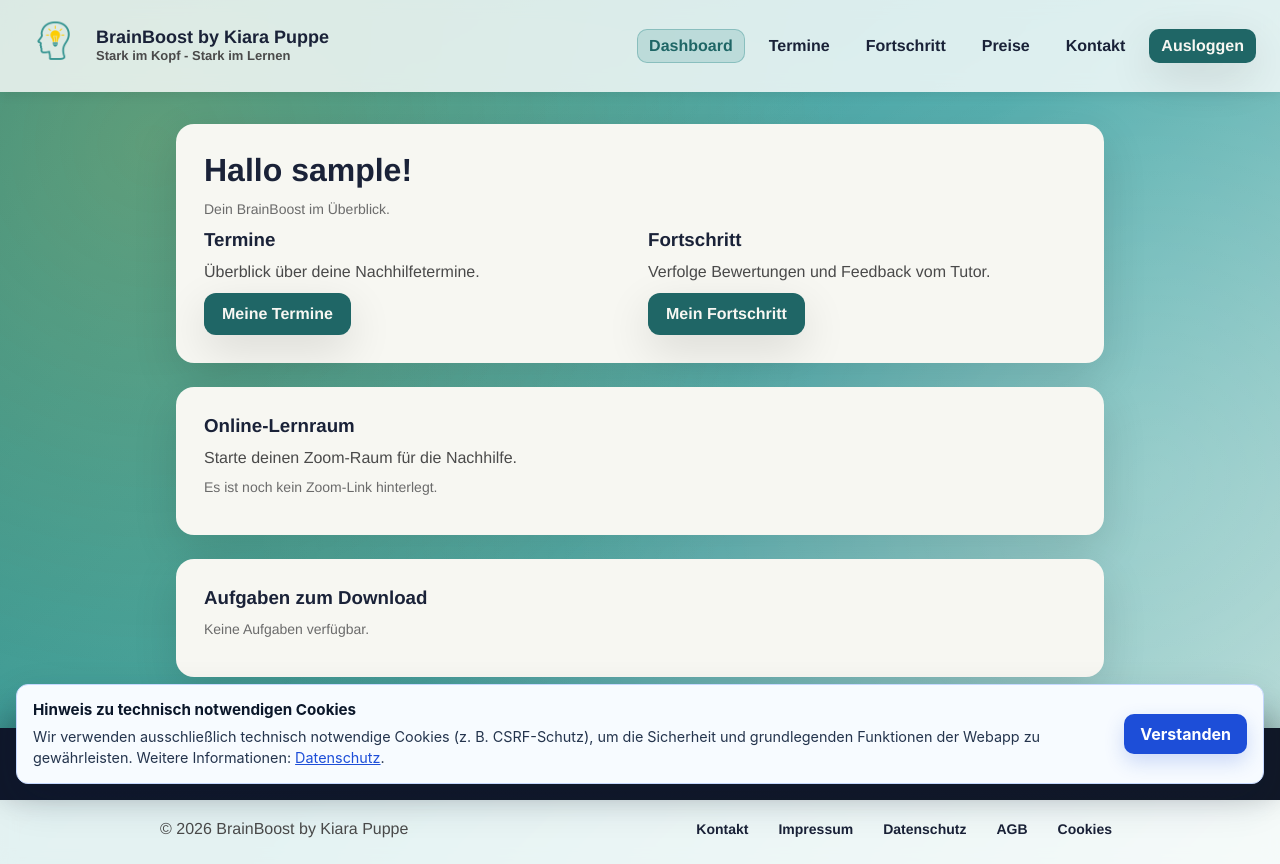
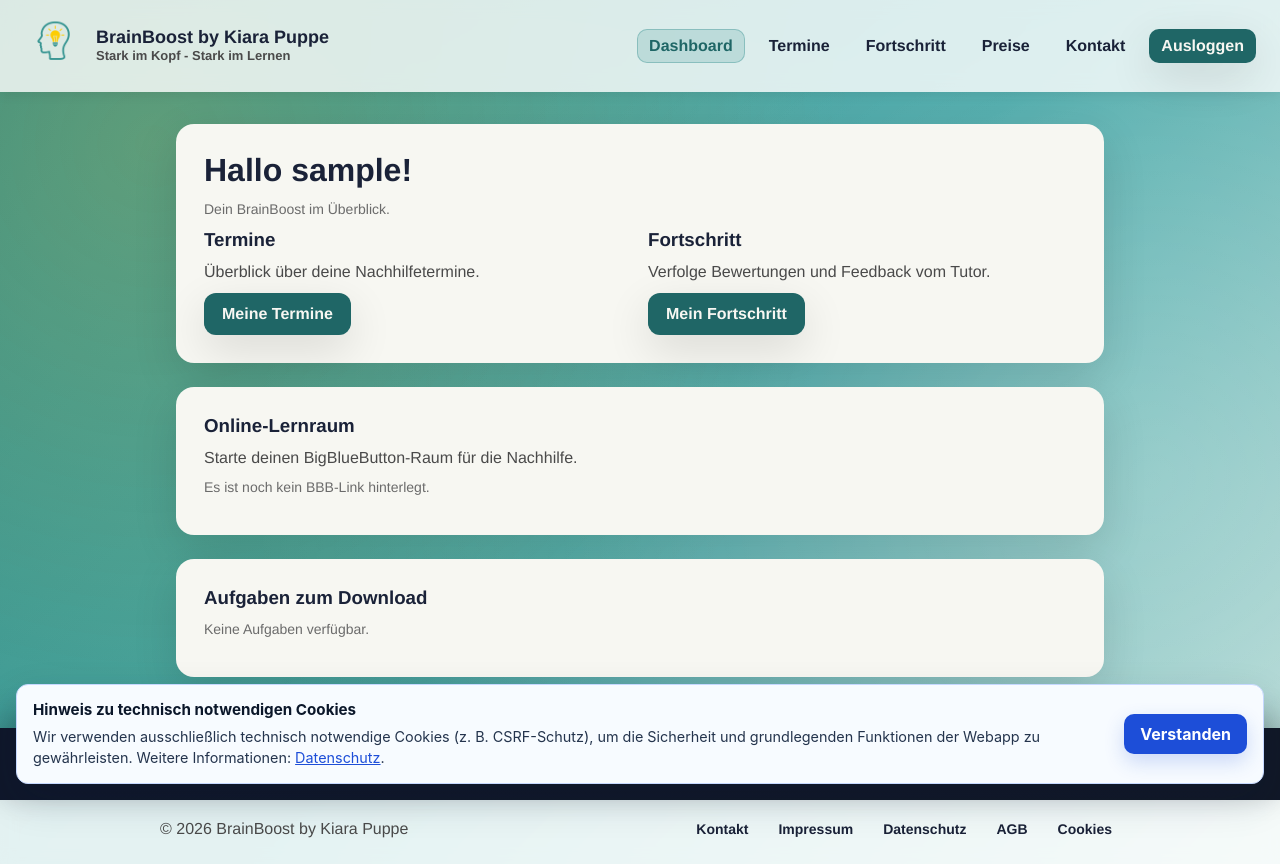
Before and after one commit to smigalski/brainboost-app, a Django app: page /dashboard/ in a window 1280 px wide. Shown: the top 864 px of the page. Run offline with Django 4.2, Linux system fonts and the light colour scheme; the visitor is signed in with stand-in values (Sample User, id 1); data comes from the database, SQL or seed files in the repository; data that the repository does not hold is empty.

Commit message:
keine Ahnung

```diff
--- a/brainboost/core/admin.py
+++ b/brainboost/core/admin.py
@@ -60,8 +60,12 @@
 
 @admin.register(StudentProfile)
 class StudentProfileAdmin(admin.ModelAdmin):
-    list_display = ("user", "zoom_link")
+    list_display = ("user", "bbb_link")
     filter_horizontal = ("parents",)
+
+    @admin.display(description="BBB-Link")
+    def bbb_link(self, obj):
+        return obj.zoom_link
 
 
 @admin.register(TutorProfile)
--- a/brainboost/core/forms.py
+++ b/brainboost/core/forms.py
@@ -173,7 +173,7 @@
         label="Rolle",
     )
     address = forms.CharField(max_length=255, required=False, label="Adresse")
-    zoom_link = forms.URLField(required=False, label="Zoom-Link")
+    zoom_link = forms.URLField(required=False, label="BBB-Link")
     zumpad_link = forms.URLField(required=False, label="ZUMPad-Link")
     parents = forms.ModelMultipleChoiceField(
         queryset=ParentProfile.objects.all(),
--- a/brainboost/core/templates/dashboard_student.html
+++ b/brainboost/core/templates/dashboard_student.html
@@ -20,11 +20,11 @@
 
 <div class="card">
     <h3>Online-Lernraum</h3>
-    <p>Starte deinen Zoom-Raum für die Nachhilfe.</p>
+    <p>Starte deinen BigBlueButton-Raum für die Nachhilfe.</p>
     {% if request.user.student_profile.zoom_link %}
-        <a class="button" style="margin-top:8px;background:#5fb5ff;color:#0b1b2a;" href="{{ request.user.student_profile.zoom_link }}" target="_blank" rel="noopener">Online-Lernraum (Zoom)</a>
+        <a class="button" style="margin-top:8px;background:#5fb5ff;color:#0b1b2a;" href="{{ request.user.student_profile.zoom_link }}" target="_blank" rel="noopener">Online-Lernraum (BigBlueButton)</a>
     {% else %}
-        <p class="muted">Es ist noch kein Zoom-Link hinterlegt.</p>
+        <p class="muted">Es ist noch kein BBB-Link hinterlegt.</p>
     {% endif %}
     {% if request.user.student_profile.zumpad_link %}
         <a class="button" style="margin-top:8px; background: var(--yellow); color:#000;" href="{{ request.user.student_profile.zumpad_link }}" target="_blank" rel="noopener">ZUMPad</a>
--- a/brainboost/core/templates/landing.html
+++ b/brainboost/core/templates/landing.html
@@ -161,7 +161,7 @@
                         </div>
                         <img class="location-image" src="{% static 'design/KarteOrte.png' %}" alt="Lernorte auf der Karte" style="width:100%;height:auto;">
                     </a>
-                <p class="tile-placeholder" style="margin:10px 0 0;"><strong>Weitere Lernorte: </strong>Bei Dir, deinem/r TutorIn/NachhilfelehrerIn oder online! Über <a href="https://zoom.us/" target="_blank" rel="noopener noreferrer" style="color:var(--teal);"><strong>Zoom</strong></a> und <a href="https://zumpad.zum.de/" target="_blank" rel="noopener noreferrer" style="color:var(--teal);"><strong>ZUMPad</strong></a>!</p>
+                <p class="tile-placeholder" style="margin:10px 0 0;"><strong>Weitere Lernorte: </strong>Bei Dir, deinem/r TutorIn/NachhilfelehrerIn oder online! Über <a href="https://bigbluebutton.org/" target="_blank" rel="noopener noreferrer" style="color:var(--teal);"><strong>BigBlueButton</strong></a> und <a href="https://zumpad.zum.de/" target="_blank" rel="noopener noreferrer" style="color:var(--teal);"><strong>ZUMPad</strong></a>!</p>
                 </div>
                 <div style="flex:1 1 280px;min-width:260px;padding:10px 12px;border:1px solid rgba(0,0,0,0.05);border-radius:14px;background:linear-gradient(135deg, rgba(255,183,0,0.12), rgba(255,255,255,0.96));box-shadow:0 10px 22px rgba(0,0,0,0.06);">
                     <button id="preise-open-btn" style="border:none;background:transparent;padding:0;width:100%;cursor:pointer;">
--- a/brainboost/core/views.py
+++ b/brainboost/core/views.py
@@ -183,11 +183,11 @@
                 Q(zoom_link__isnull=False, zoom_link__gt="")
                 | Q(zumpad_link__isnull=False, zumpad_link__gt="")
             )
-            zoom_students = (
+            bbb_students = (
                 assigned_students
                 | new_students_with_links
             ).select_related("user").distinct()
-            context["zoom_students"] = zoom_students
+            context["bbb_students"] = bbb_students
             news_lessons = (
                 Lesson.objects.filter(tutor=request.user.tutor_profile)
                 .select_related("student__user")
```
Also changed, not shown: brainboost/core/templates/dashboard_tutor.html (+8 -8 lines).
